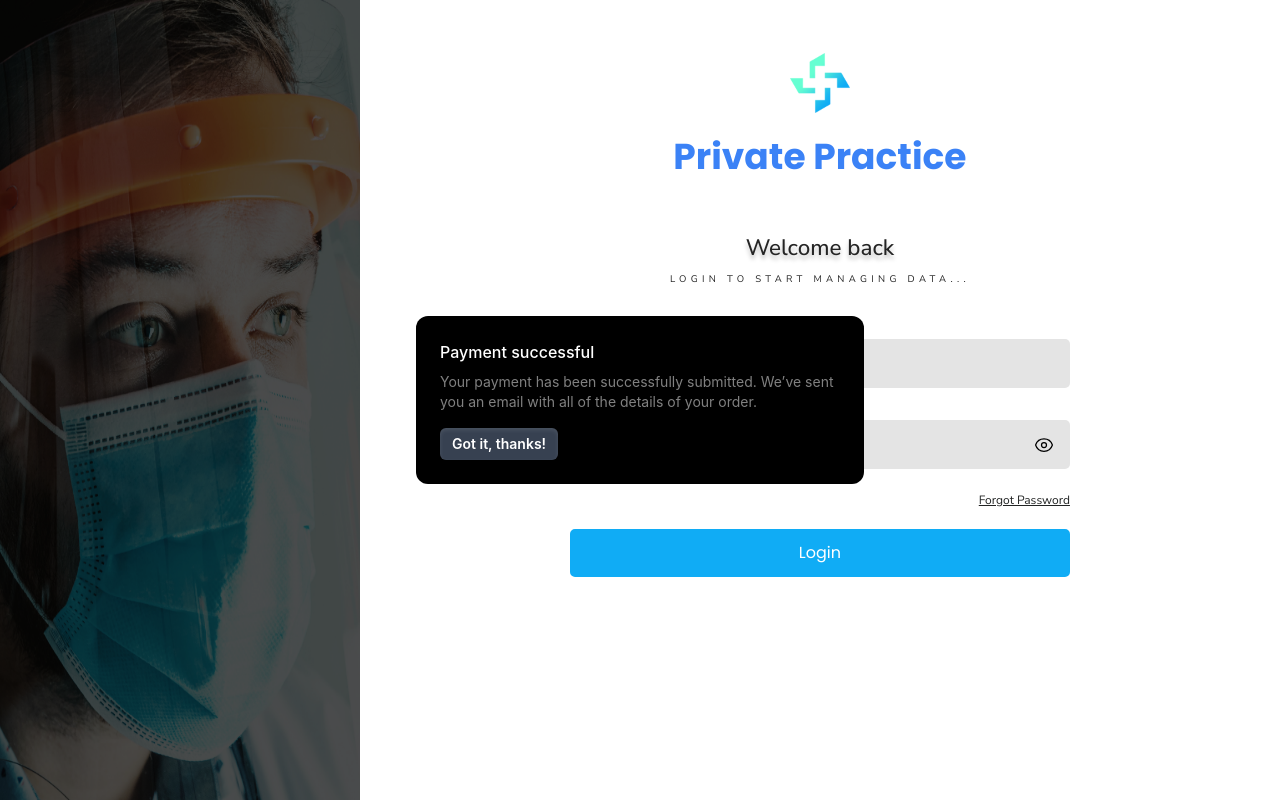
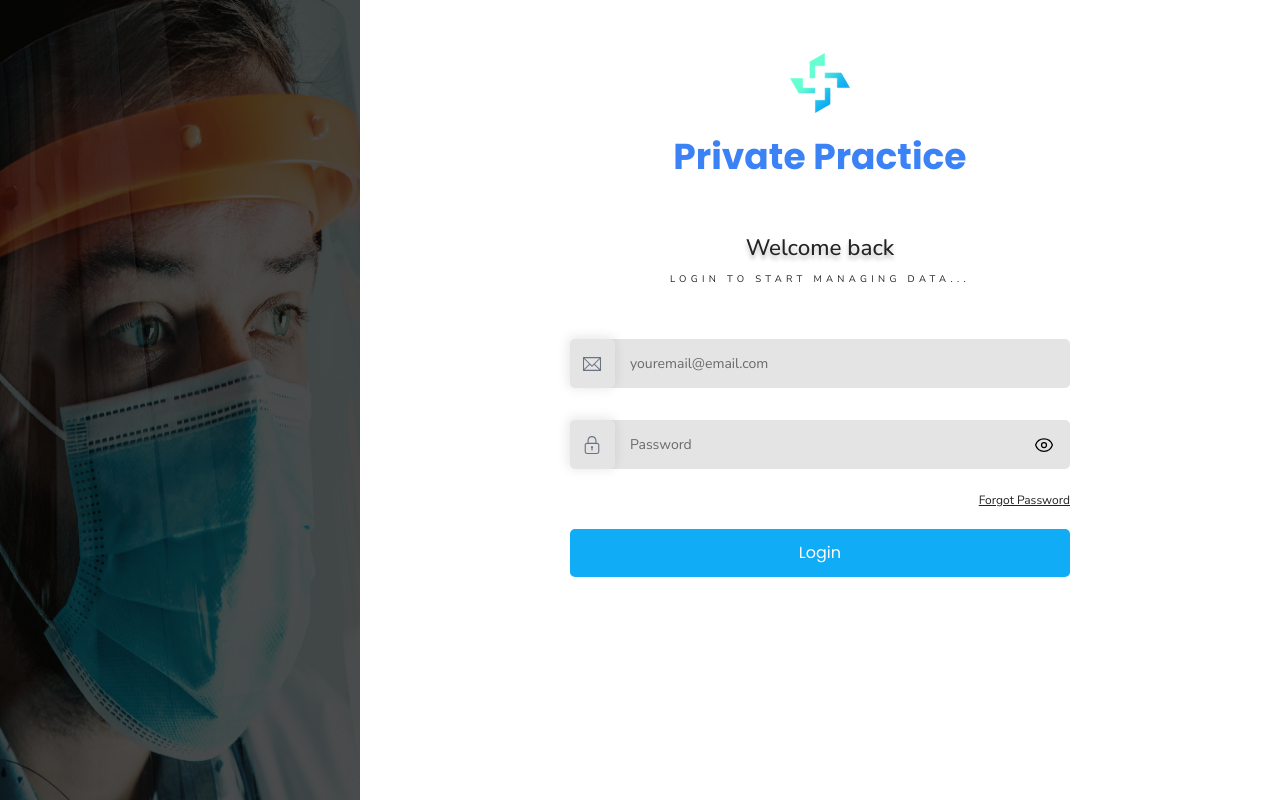
Before and after one commit to Private-Practice-NG/private_practice_admin, a React (Vite) app: page /login in a window 1280 px wide. Built offline with nearby package versions, Linux system fonts and the light colour scheme; no server answers.

Commit message:
refactor: global-modal update

```diff
--- a/src/components/GlobalModal.jsx
+++ b/src/components/GlobalModal.jsx
@@ -2,7 +2,7 @@ import { Dialog, DialogPanel, DialogTitle } from '@headlessui/react';
 import { useState } from 'react';
 
 export default function MyModal() {
-  const [isOpen, setIsOpen] = useState(true); // Set the initial state to true if you want the modal to open immediately
+  const [isOpen, setIsOpen] = useState(false);
 
   function close() {
     setIsOpen(false);
```
